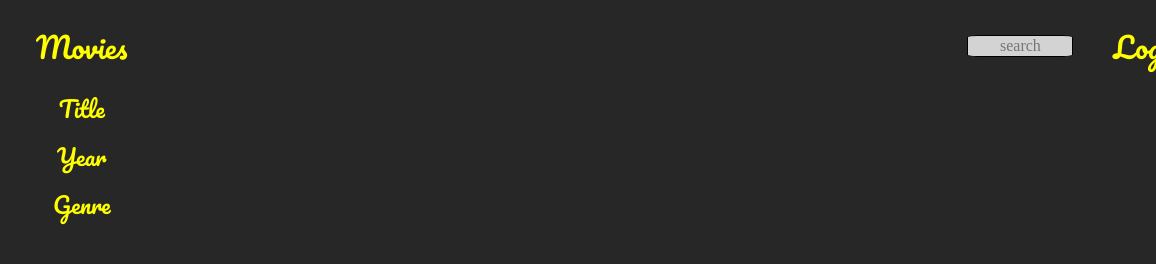
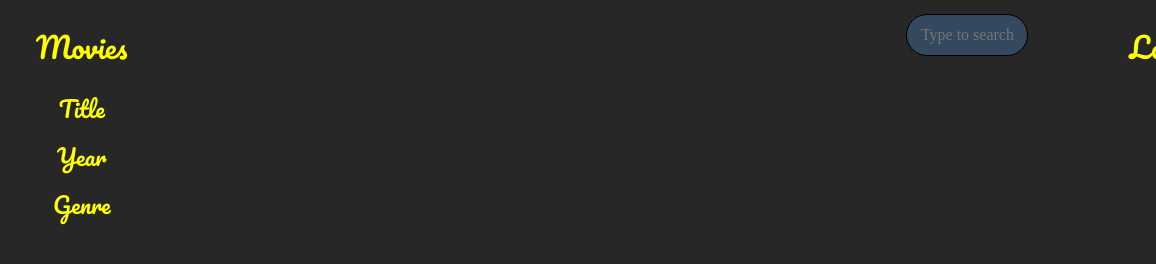
Before and after one commit to Boo1122/imdb, a website built with webpack: page index.html in a window 1280 px wide. Both pictures are taken after a click on the picture 1100 px from the left and 44 px from the top of the page. Shown: the top 264 px of the page, 124-1280 px from the left. Built offline with nearby package versions, Linux system fonts and the light colour scheme.

Commit message:
modify search

```diff
--- a/index.html
+++ b/index.html
@@ -20,7 +20,7 @@
     <link
       rel="stylesheet"
       type="text/css"
-     href="src/components/Home_Page_Header/Search_Button.css"
+     href="./src/components/Home_Page_Header/Search_Button.css"
      >
 
     <title>myIMDB</title>
--- a/src/components/Home_Page_Header/Search_Button.css
+++ b/src/components/Home_Page_Header/Search_Button.css
@@ -7,6 +7,37 @@
 }
 
 #input {
-
+   transform: translate(-50%, -50%);
+   background: #34495e;
+   height: 20px;
+   border-radius: 30px;
+   padding: 10px;
    display: none;
 }
+
+.search-txt {
+   border: none;
+   outline: none;
+   float: left;
+   background: none;
+   padding: 0;
+   color: white;
+   font-size: 16px;
+   transition: 0.4s;
+   line-height: 40px;
+   width: 0px;
+}
+
+
+   .search-btn {
+    color:#d35400 ;
+    float: right;
+    width: 40px;
+    height: 40px;
+    border-radius: 50%;
+    background:red ;
+    display: flex;
+    justify-content: center;
+    align-items: center;
+    transition: 0.4s;
+}
--- a/src/components/Home_Page_Header/Search_Button.js
+++ b/src/components/Home_Page_Header/Search_Button.js
@@ -13,8 +13,14 @@ export class Search {
         let input = document.createElement("input");
         input.setAttribute("type", "text");
         input.id = "input";
-        input.placeholder = "search";
+        input.classList.add('search-txt');
+        input.placeholder = "Type to search";
 
+        let a = document.createElement('a')
+        a.classList.add('search-btn')
+
+
+        input.appendChild(a)
         header.appendChild(inputDiv);
         inputDiv.appendChild(input);
         header.appendChild(img);
```
